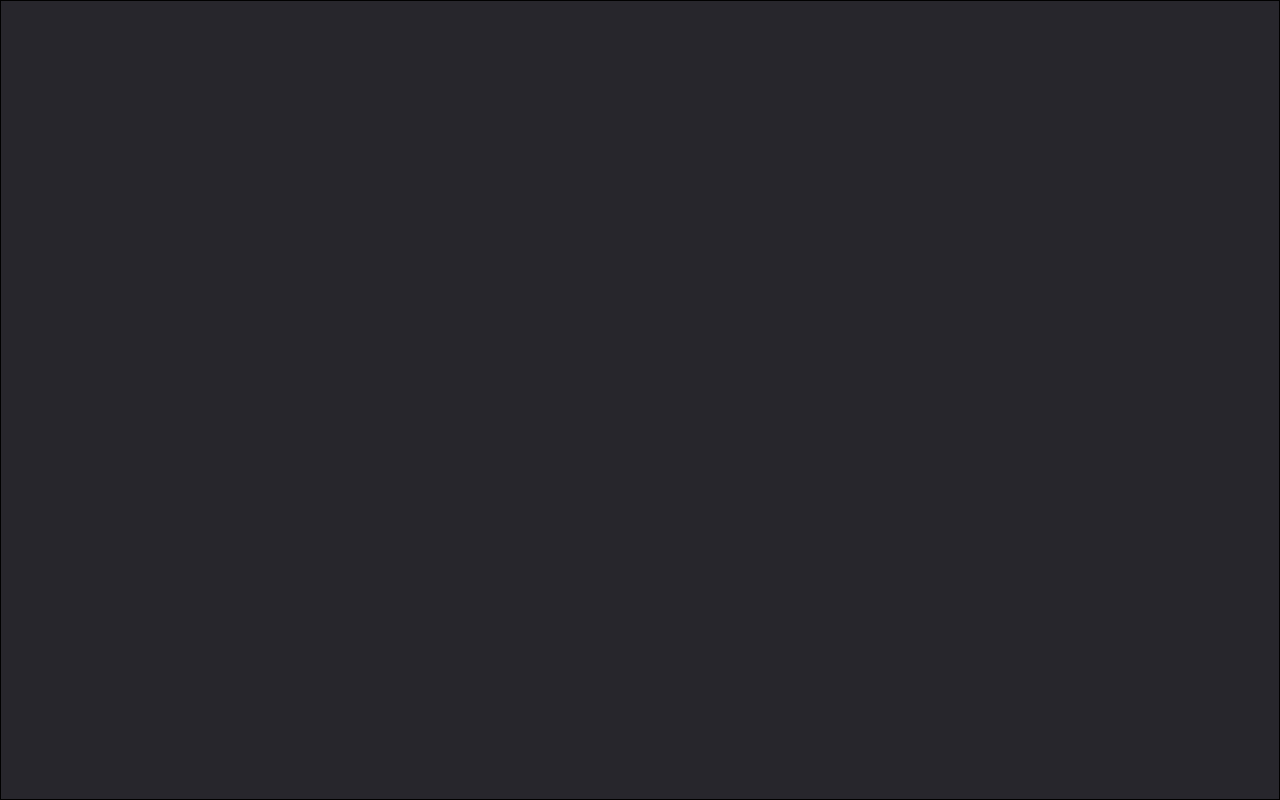
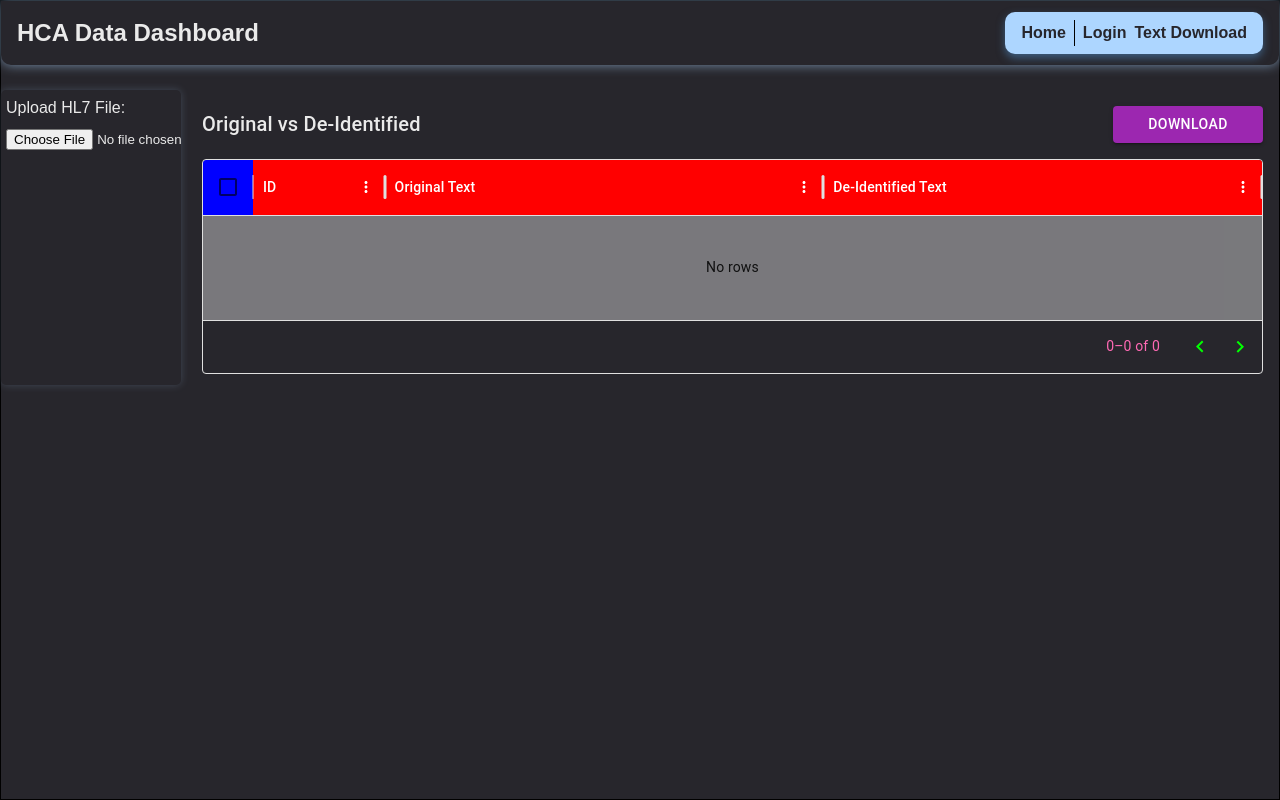
Before and after one commit to HCA-Healthcare-Viewer/frontend, a React (Vite) app in the folder hca_frontend--template/: page /textDownload in a window 1280 px wide. Before the commit this address had no page. Built offline with nearby package versions, Linux system fonts and the light colour scheme.

Commit message:
Got Updated Main and added my implementation

```diff
--- a/hca_frontend--template/package.json
+++ b/hca_frontend--template/package.json
@@ -10,6 +10,11 @@
     "preview": "vite preview"
   },
   "dependencies": {
+    "@emotion/react": "^11.14.0",
+    "@emotion/styled": "^11.14.0",
+    "@mui/material": "^7.0.1",
+    "@mui/styles": "^6.4.9",
+    "@mui/x-data-grid": "^7.28.2",
     "react": "^19.1.0",
     "react-dom": "^19.1.0",
     "react-router-dom": "^7.4.1"
--- a/hca_frontend--template/src/App.jsx
+++ b/hca_frontend--template/src/App.jsx
@@ -3,6 +3,7 @@ import React from 'react'
 import { BrowserRouter as Router, Routes, Route } from 'react-router-dom'
 import Home from './pages/Home'
 import Login from './pages/Login2'
+import TextDownload from './pages/textDownload'
 
 const App = () => {
   return (
@@ -10,6 +11,7 @@ const App = () => {
       <Routes>
         <Route path="/" element={<Home />} />
         <Route path="/login" element={<Login />} />
+        <Route path="/textDownload" element={<TextDownload />} />
       </Routes>
     </Router>
   )
--- a/hca_frontend--template/src/components/Navbar.jsx
+++ b/hca_frontend--template/src/components/Navbar.jsx
@@ -25,6 +25,12 @@ const Navbar = () => {
         fontWeight: 'bold',
         paddingLeft: '.5rem'
       }}>Login</Link>
+      <Link to="/textDownload" style={{
+        color: '#27262c',
+        textDecoration: 'none',
+        fontWeight: 'bold',
+        paddingLeft: '.5rem'
+      }}>Text Download</Link>
     </nav>
   )
 }
--- a/hca_frontend--template/src/pages/Login.jsx
+++ /dev/null
@@ -1 +0,0 @@
-// This is the login page and is also the landing page
--- a/hca_frontend--template/src/pages/textDownload.jsx
+++ b/hca_frontend--template/src/pages/textDownload.jsx
@@ -0,0 +1,191 @@
+import React from 'react';
+import Navbar from '../components/Navbar';
+import Box from '@mui/material/Box';
+import Typography from '@mui/material/Typography';
+import Button from '@mui/material/Button';
+import { DataGrid } from '@mui/x-data-grid';
+import { makeStyles } from '@mui/styles';
+
+// Custom row/cell Color
+const useStyles = makeStyles({
+    root: {
+        '& .MuiDataGrid-columnHeaderCheckbox': {
+            backgroundColor: '#0000FF',
+            color: '#FFFF00',
+        },
+        '& .MuiDataGrid-cellCheckbox': {
+            backgroundColor: '#FFA500',
+        },
+        '& .MuiCheckbox-root.Mui-checked': {
+            color: '#FFFF00 !important',
+        },
+        '& .custom-header': {
+            backgroundColor: '#FF0000',
+            color: '#FFFFFF',
+        },
+        '& .MuiDataGrid-cell[data-field="id"]': {
+            backgroundColor: '#AAAAAA',
+            color: '#000000',
+        },
+        '& .original-cell': {
+            backgroundColor: '#FFFF00',
+            color: '#AAAAAA',
+        },
+        '& .deid-cell': {
+            backgroundColor: '#008000',
+            color: '#0000FF',
+        },
+        '& .MuiDataGrid-sortIcon': {
+            color: '#FFFFFF',
+        },
+        '& .MuiDataGrid-menuIconButton': {
+            color: '#FFFFFF',
+        },
+        '& .MuiDataGrid-selectedRowCount': {
+            color: '#00FFFF',
+        },
+        '& .MuiTablePagination-displayedRows': {
+            color: '#FF69B4',
+        },
+        '& .MuiTablePagination-actions button': {
+            color: '#00FF00',
+        },
+    },
+    header: {
+        padding: '1rem',
+        height: '8vh',
+        display: 'flex',
+        justifyContent: 'space-between',
+        alignItems: 'center',
+        backgroundColor: '#27262c',
+        color: '#eaeaea',
+        borderRadius: '0 0 10px 10px',
+        marginBottom: '25px',
+        boxShadow: '0 0 12px rgba(173, 214, 255, 0.6)',
+        transition: 'box-shadow 0.3s ease',
+    },
+    wrapper: {
+        width: '100%',
+        display: 'flex',
+        flexDirection: 'row',
+        ['@media (max-width:600px)']: {
+            flexDirection: 'column',
+        },
+    },
+    sidebar: {
+        width: '13%',
+        minWidth: '180px',
+        height: 'auto',
+        marginRight: '5px',
+        marginBottom: '5px',
+        padding: '5px',
+        backgroundColor: '#27262c',
+        color: '#eaeaea',
+        borderRadius: '5px',
+        boxShadow: '0 0 8px rgba(173, 214, 255, 0.2)',
+        transition: 'box-shadow 0.3s ease',
+        ['@media (max-width:600px)']: {
+            width: '100%',
+            marginRight: 0,
+        },
+    },
+});
+
+// ✅ Responsive Columns
+const columns = [
+    {
+        field: 'id',
+        headerName: 'ID',
+        flex: 0.3,
+        minWidth: 70,
+        headerClassName: 'custom-header',
+    },
+    {
+        field: 'originalTxt',
+        headerName: 'Original Text',
+        flex: 1,
+        minWidth: 250,
+        headerClassName: 'custom-header',
+        cellClassName: 'original-cell',
+    },
+    {
+        field: 'deIdentifiedTxt',
+        headerName: 'De-Identified Text',
+        flex: 1,
+        minWidth: 250,
+        headerClassName: 'custom-header',
+        cellClassName: 'deid-cell',
+    },
+];
+
+
+
+
+const rows = [
+
+];
+
+
+
+
+export default function TextDownload() {
+    const classes = useStyles();
+
+    return (
+        <>
+            <header className={classes.header}>
+                <h2>HCA Data Dashboard</h2>
+                <Navbar />
+            </header>
+
+            <Box className={classes.wrapper}>
+                <Box className={classes.sidebar}>
+                    <div className="file-upload">
+                        <label htmlFor="hl7-file-upload">Upload HL7 File:</label>
+                        <input
+                            type="file"
+                            id="hl7-file-upload"
+                            accept=".hl7,.txt"
+                            onChange={() => {}}
+                            style={{ marginTop: '8px' }}
+                        />
+                    </div>
+                </Box>
+
+                <Box sx={{ flexGrow: 1, p: { xs: 1, sm: 2 }, width: '100%' }}>
+                    <Box
+                        sx={{
+                            display: 'flex',
+                            flexDirection: { xs: 'column', sm: 'row' },
+                            justifyContent: 'space-between',
+                            alignItems: 'center',
+                            gap: 1,
+                            mb: 2,
+                        }}
+                    >
+                        <Typography variant="h6">Original vs De-Identified</Typography>
+                        <Button
+                            variant="contained"
+                            color="secondary"
+                            fullWidth
+                            sx={{ maxWidth: { sm: '150px' } }}
+                        >
+                            Download
+                        </Button>
+                    </Box>
+
+                    <Box className={classes.root} sx={{ width: '100%', overflowX: 'auto' }}>
+                        <DataGrid
+                            rows={rows}
+                            columns={columns}
+                            pageSizeOptions={[5]}
+                            checkboxSelection
+                            disableRowSelectionOnClick
+                            getRowHeight={() => 'auto'}
+                        />
+                    </Box>
+                </Box>
+            </Box>
+        </>
+    );
+}
```
Also changed, not shown: 1 other file (tests, documents, lock files or other folders).
